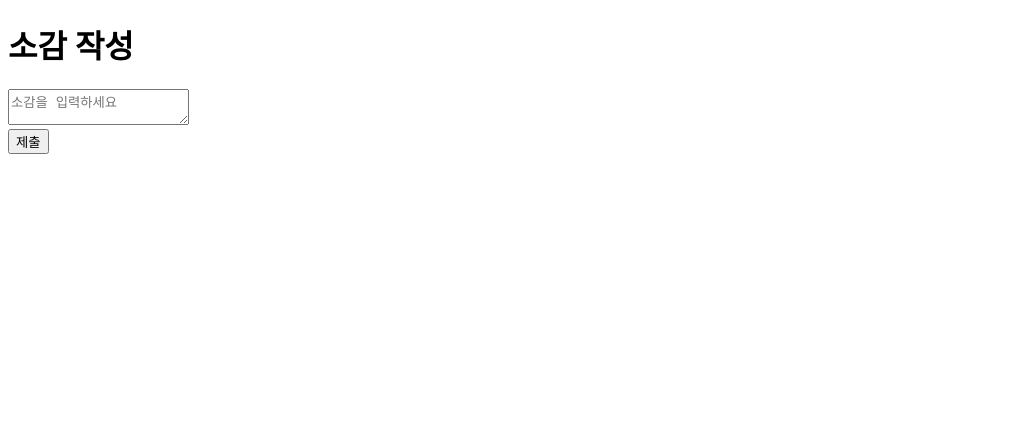
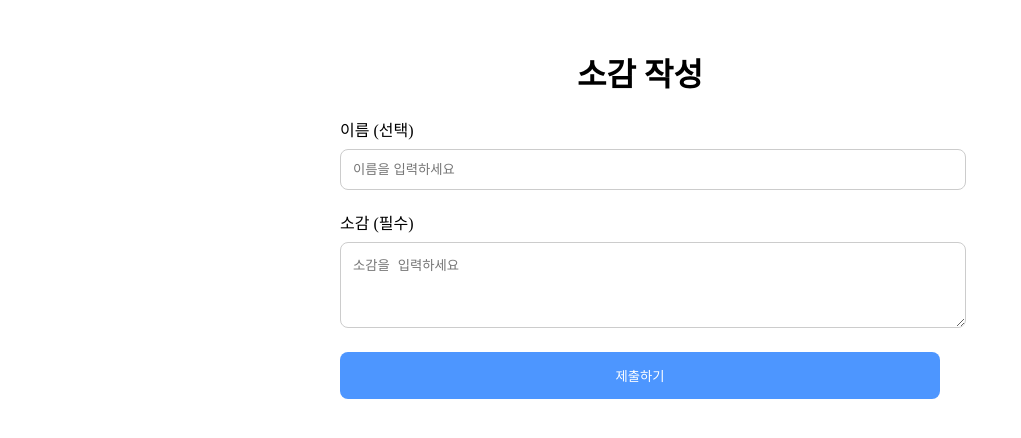
Before and after one commit to YANGYUNJIK/toWord, a React (Vite) app in the folder frontend/: page / in a window 1280 px wide. Shown: the top 438 px of the page, without its empty margins (0-1021 px from the left). Built offline with nearby package versions, Linux system fonts and the light colour scheme; a web font is replaced by a local one.

Commit message:
minit good commit

```diff
--- a/frontend/src/pages/Feedback.jsx
+++ b/frontend/src/pages/Feedback.jsx
@@ -1,106 +1,25 @@
-// import { useState } from "react";
-// import axios from "axios";
-// import { API_URL } from "../api";
-
-// function Feedback() {
-//   const [name, setName] = useState("");
-//   const [comment, setComment] = useState("");
-
-//   const handleSubmit = async (e) => {
-//     e.preventDefault();
-//     if (comment.trim() === "") {
-//       alert("소감은 필수입니다!");
-//       return;
-//     }
-
-//     try {
-//       await axios.post(API_URL, {
-//         name: name.trim() === "" ? "익명" : name,
-//         comment: comment.trim(),
-//       });
-//       alert("소감이 제출되었습니다!");
-//       setName("");
-//       setComment("");
-//     } catch (error) {
-//       console.error(error);
-//       alert("제출 실패");
-//     }
-//   };
-
-//   return (
-//     <div style={{ maxWidth: "600px", margin: "0 auto", padding: "20px" }}>
-//       <h1 style={{ textAlign: "center" }}>소감 작성</h1>
-//       <form onSubmit={handleSubmit}>
-//         <div style={{ marginBottom: "20px" }}>
-//           <label>이름 (선택)</label>
-//           <input
-//             type="text"
-//             value={name}
-//             onChange={(e) => setName(e.target.value)}
-//             placeholder="이름을 입력하세요"
-//             style={{
-//               width: "100%",
-//               padding: "12px",
-//               borderRadius: "8px",
-//               border: "1px solid #ccc",
-//               marginTop: "8px",
-//             }}
-//           />
-//         </div>
-//         <div style={{ marginBottom: "20px" }}>
-//           <label>소감 (필수)</label>
-//           <textarea
-//             value={comment}
-//             onChange={(e) => setComment(e.target.value)}
-//             placeholder="소감을 입력하세요"
-//             rows="4"
-//             style={{
-//               width: "100%",
-//               padding: "12px",
-//               borderRadius: "8px",
-//               border: "1px solid #ccc",
-//               marginTop: "8px",
-//             }}
-//           />
-//         </div>
-//         <button
-//           type="submit"
-//           style={{
-//             width: "100%",
-//             padding: "14px",
-//             backgroundColor: "#4D96FF",
-//             color: "white",
-//             border: "none",
-//             borderRadius: "8px",
-//             cursor: "pointer",
-//           }}
-//         >
-//           제출하기
-//         </button>
-//       </form>
-//     </div>
-//   );
-// }
-
-// export default Feedback;
-
 import { useState } from "react";
 import axios from "axios";
 import { API_URL } from "../api";
 
 function Feedback() {
+  const [name, setName] = useState("");
   const [comment, setComment] = useState("");
 
   const handleSubmit = async (e) => {
     e.preventDefault();
+    if (comment.trim() === "") {
+      alert("소감은 필수입니다!");
+      return;
+    }
 
     try {
       await axios.post(API_URL, {
-        name: "익명",
-        comment: comment,
+        name: name.trim() === "" ? "익명" : name,
+        comment: comment.trim(),
       });
-
-      alert("제출 완료");
+      alert("소감이 제출되었습니다!");
+      setName("");
       setComment("");
     } catch (error) {
       console.error(error);
@@ -109,16 +28,55 @@ function Feedback() {
   };
 
   return (
-    <div>
-      <h1>소감 작성</h1>
+    <div style={{ maxWidth: "600px", margin: "0 auto", padding: "20px" }}>
+      <h1 style={{ textAlign: "center" }}>소감 작성</h1>
       <form onSubmit={handleSubmit}>
-        <textarea
-          value={comment}
-          onChange={(e) => setComment(e.target.value)}
-          placeholder="소감을 입력하세요"
-        />
-        <br />
-        <button type="submit">제출</button>
+        <div style={{ marginBottom: "20px" }}>
+          <label>이름 (선택)</label>
+          <input
+            type="text"
+            value={name}
+            onChange={(e) => setName(e.target.value)}
+            placeholder="이름을 입력하세요"
+            style={{
+              width: "100%",
+              padding: "12px",
+              borderRadius: "8px",
+              border: "1px solid #ccc",
+              marginTop: "8px",
+            }}
+          />
+        </div>
+        <div style={{ marginBottom: "20px" }}>
+          <label>소감 (필수)</label>
+          <textarea
+            value={comment}
+            onChange={(e) => setComment(e.target.value)}
+            placeholder="소감을 입력하세요"
+            rows="4"
+            style={{
+              width: "100%",
+              padding: "12px",
+              borderRadius: "8px",
+              border: "1px solid #ccc",
+              marginTop: "8px",
+            }}
+          />
+        </div>
+        <button
+          type="submit"
+          style={{
+            width: "100%",
+            padding: "14px",
+            backgroundColor: "#4D96FF",
+            color: "white",
+            border: "none",
+            borderRadius: "8px",
+            cursor: "pointer",
+          }}
+        >
+          제출하기
+        </button>
       </form>
     </div>
   );
--- a/frontend/vite.config.js
+++ b/frontend/vite.config.js
@@ -20,9 +20,6 @@ import { defineConfig } from "vite";
 import react from "@vitejs/plugin-react";
 
 export default defineConfig({
+  base: "/", // ✅ 반드시 있어야 Netlify 경로 문제 해결
   plugins: [react()],
-  base: "/", // ✅ 반드시 명시 (경로 문제 해결)
-  server: {
-    port: 5173,
-  },
 });
```
